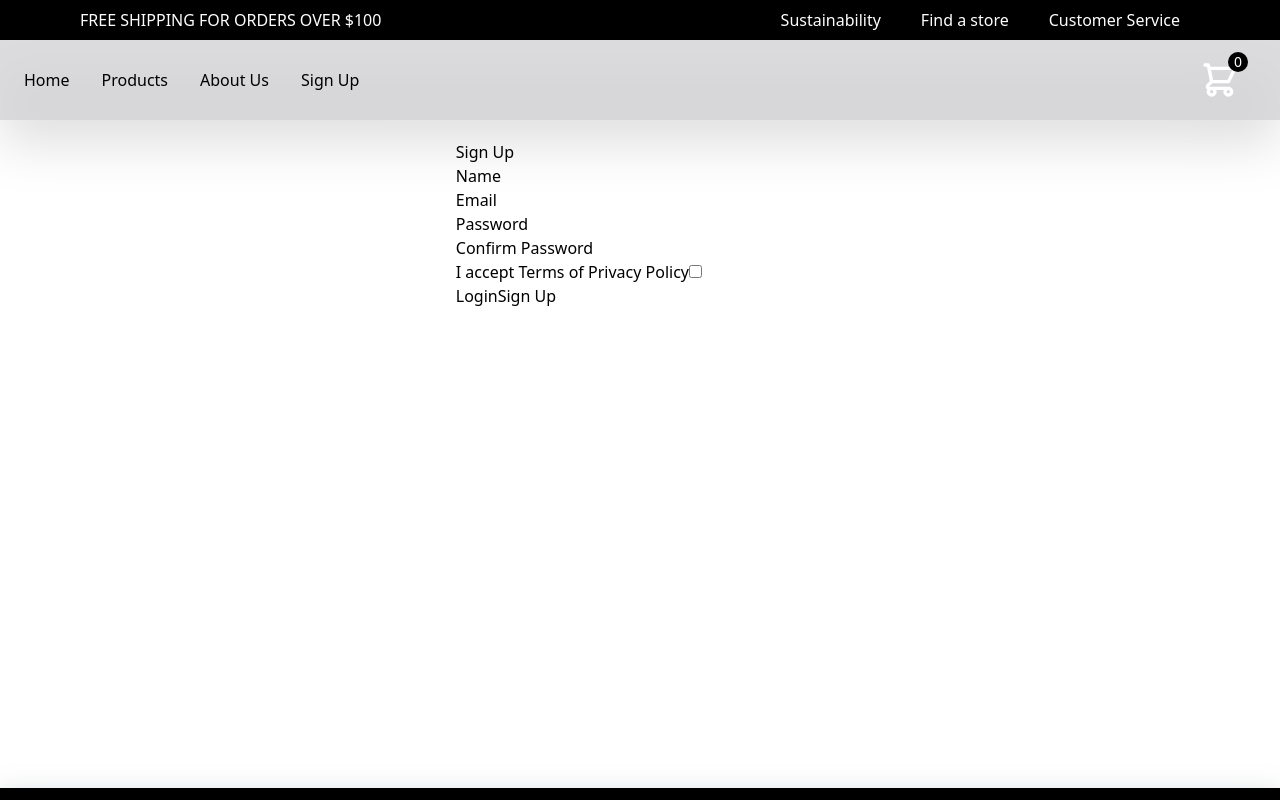
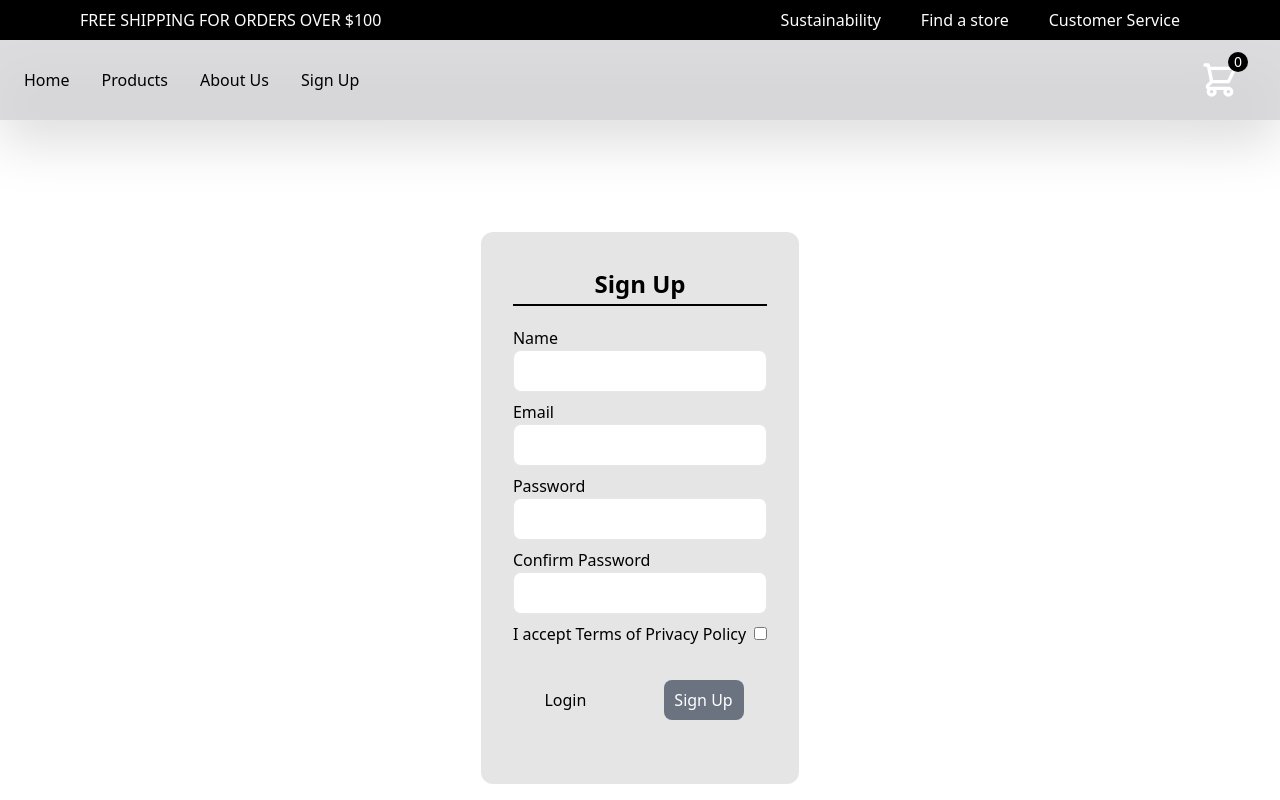
Before and after one commit to hessamimen/shopping_cart, a React (Create React App) app: page /signup in a window 1280 px wide. Shown: the top 800 px of the page. Built offline with nearby package versions, Linux system fonts and the light colour scheme; no server answers.

Commit message:
The initial design and validation for sign up page is done

```diff
--- a/src/components/Home.js
+++ b/src/components/Home.js
@@ -7,7 +7,7 @@ import newWave from "../assets/images/new-wave.png"
 
 function Home() {
   return (
-    <div className='relative min-h-screen mt-20 bg-black/20 bg-blend-overlay'>
+    <div className='relative min-h-screen mt-20 bg-black/20 bg-blend-overlay '>
         <div className='absolute -z-10 top-[40%] sm:top-[50%] translate-y-[-50%]'>
             <video autoPlay loop muted
             className="object-fill">
--- a/src/components/SignUp.js
+++ b/src/components/SignUp.js
@@ -1,4 +1,6 @@
 import React, {useState, useEffect} from 'react'
+
+//Functions
 import {validate} from "../helpers/functions"
 
 function SignUp() {
@@ -11,11 +13,12 @@ function SignUp() {
         isAccepted: false
     })
 
-    const [errors, setErrors] = useState({})
+    const [errors, setErrors] = useState({});
+    const [touched, setTouched] = useState({})
 
     useEffect(() => {
         setErrors(validate(data))
-    }, [data])
+    }, [data, touched])
 
     const changeHandler = event => {
         if (event.target.name === "isAccepted") {
@@ -29,35 +32,72 @@ function SignUp() {
         }
     }
 
+    const focusHandler = event => {
+        setTouched({
+            ...touched, [event.target.name]: true
+        })
+    }
+
+    const submitHandler = event => {
+        event.preventDefault();
+
+        if (!Object.keys(errors).length) {
+            console.log(data)
+        } else {
+            setTouched({
+                name: true,
+                email: true,
+                password: true,
+                confirmPassword: true,
+                isAccepted: true
+            })
+        }
+
+    }
+
+
 
   return (
-    <div style={{height: "81vh", marginTop: "100px", display: "flex", justifyContent: "center"}} >
-        <form>
-            <h2>Sign Up</h2>
-            <div>
+    <div className='flex justify-center min-h-[30vh] my-48'>
+
+        <form onSubmit={submitHandler} className='bg-black/10 hover:bg-black/20 h-fit p-8 rounded-xl'>
+            <h2 className='mb-5 py-1 border-b-2 border-b-black text-center text-2xl font-bold'>Sign Up</h2>
+
+            <div className='flex flex-col w-full'>
                 <label>Name</label>
-                <input type="text" name="name" value={data.name} onChange={changeHandler}/>
+                <input className='border rounded-lg mb-2 outline-lime-500 p-2' type="text" name="name" value={data.name} onChange={changeHandler} onFocus={focusHandler}/>
+                {errors.name && touched.name && <span className='text-xs text-red-600 -mt-2 ml-2'>* {errors.name}</span> }
             </div>
-            <div>
+
+            <div className='flex flex-col w-full'>
                 <label>Email</label>
-                <input type="text" name="email" value={data.email} onChange={changeHandler}/>
+                <input className='border rounded-lg mb-2 outline-lime-500 p-2' type="text" name="email" value={data.email} onChange={changeHandler} onFocus={focusHandler}/>
+                {errors.email && touched.email && <span className='text-xs text-red-600 -mt-2 ml-2'>* {errors.email}</span> }
             </div>
-            <div>
+
+            <div className='flex flex-col w-full'>
                 <label>Password</label>
-                <input type="password" name="password" value={data.password} onChange={changeHandler}/>
+                <input className='border rounded-lg mb-2  outline-lime-500 p-2' type="password" name="password" value={data.password} onChange={changeHandler} onFocus={focusHandler}/>
+                {errors.password && touched.password && <span className='text-xs text-red-600 -mt-2 ml-2'>* {errors.password}</span> }
             </div>
-            <div>
+
+            <div className='flex flex-col w-full'>
                 <label>Confirm Password</label>
-                <input type="password" name="confirmPassword" value={data.confirmPassword} onChange={changeHandler}/>
+                <input className='border rounded-lg mb-2  outline-lime-500 p-2' type="password" name="confirmPassword" value={data.confirmPassword} onChange={changeHandler} onFocus={focusHandler}/>
+                {errors.confirmPassword && touched.confirmPassword && <span className='text-xs text-red-600 -mt-2 ml-2'>* {errors.confirmPassword}</span> }
             </div>
-            <div>
+
+            <div className=' w-full'>
                 <label>I accept Terms of Privacy Policy</label>
-                <input type="checkbox" name="isAccepted" value={data.isAccepted} onChange={changeHandler}/>
+                <input className='border rounded-lg mb-2  outline-lime-500 p-2 ml-2' type="checkbox" name="isAccepted" value={data.isAccepted} onChange={changeHandler} onFocus={focusHandler}/>
+                {errors.isAccepted && touched.isAccepted && <p className='text-xs text-red-600 -mt-1 ml-2'>* {errors.isAccepted}</p> }
             </div>
-            <div>
-                <a href="#">Login</a>
-                <button type='submit'>Sign Up</button>
+
+            <div className='flex justify-around my-8 w-full'>
+                <a className='w-20  p-2 rounded-lg' href="#">Login</a>
+                <button className='w-20 bg-gray-500 p-2 rounded-lg text-white hover:bg-black/10 hover:border border-gray-600' type='submit'>Sign Up</button>
             </div>
+
         </form>
     </div>
   )
--- a/src/components/Store.js
+++ b/src/components/Store.js
@@ -7,14 +7,14 @@ import Product from './shared/Product';
 import { ProductsContext } from '../context/ProductContextProvider';
 
 // Style
-import styles from "./Store.module.css";
+// import styles from "./Store.module.css";
 
 const Store = () => {
 
     const products = useContext(ProductsContext)
 
     return (
-        <div className="flex flex-wrap justify-center items-center pt-28 mt-20 px-36 bg-black/20 bg-blend-overlay" >
+        <div className="flex flex-wrap justify-center items-center pt-28 mt-20 px-36" >
             {
                 products.map(product => <Product
                         key={product.id}
--- a/src/helpers/functions.js
+++ b/src/helpers/functions.js
@@ -20,7 +20,7 @@ const quantityCount = (state, id) => {
         return state.selectedItems[index].quantity;
     }
 }
-
+//For Sign Up Form
 const validate = (data) => {
     const errors = {};
 
```
